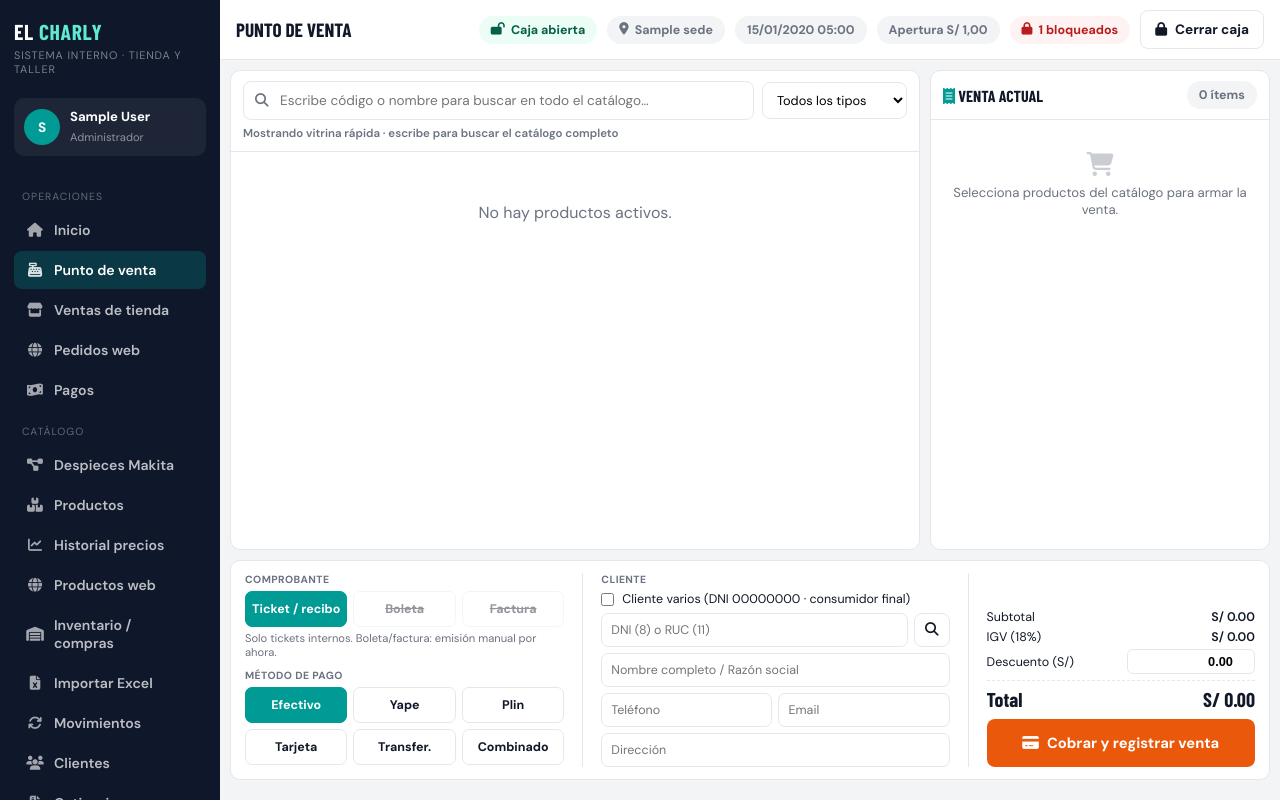
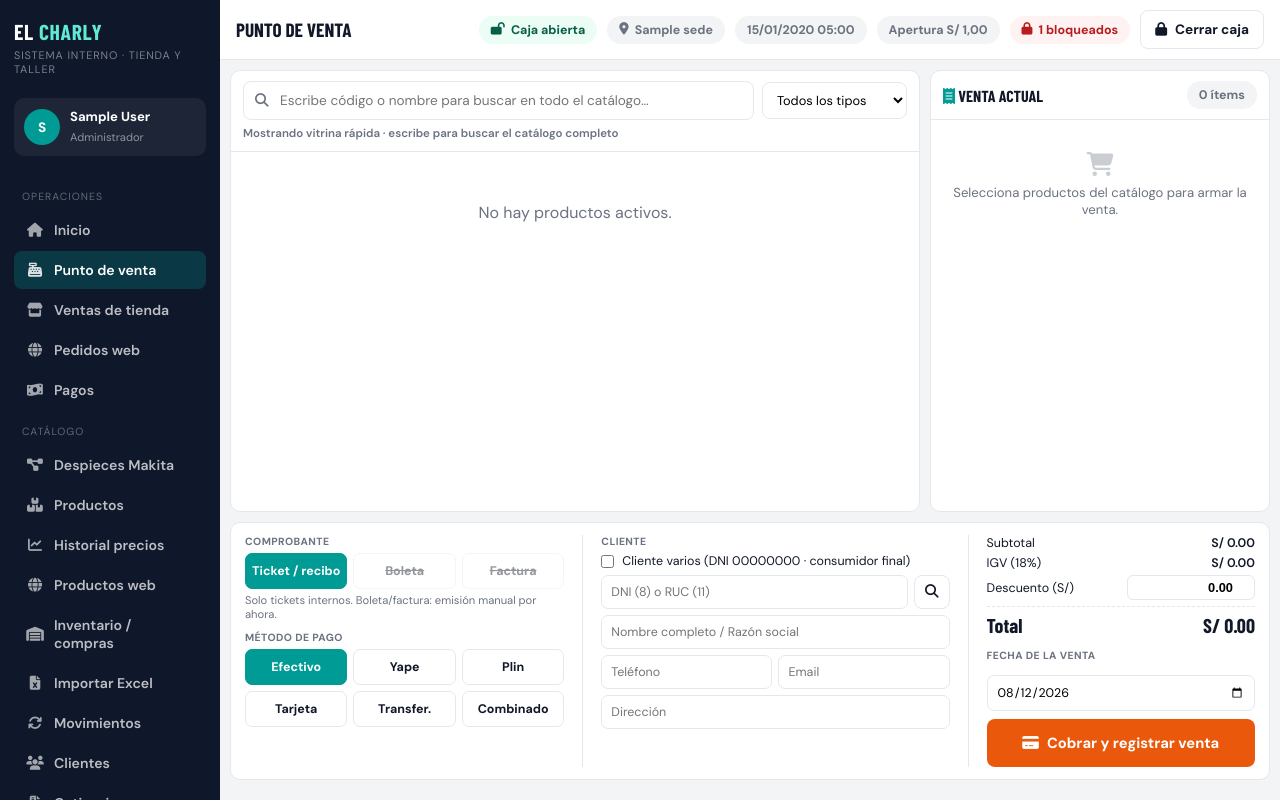
Before and after one commit to joelqm/elcharly, a Django app: page /pos/ in a window 1280 px wide. Run offline with Django 5.2, Linux system fonts and the light colour scheme; a user stored in the database is signed in; tables that the repository leaves empty hold one stand-in row (values such as "Sample post"); some web fonts are replaced.

Commit message:
Permitir cargar ventas del cuaderno en el POS sin tocar stock ni la caja de hoy.
Co-authored-by: Cursor <cursoragent@cursor.com>

```diff
--- a/apps/pedidos/admin.py
+++ b/apps/pedidos/admin.py
@@ -11,8 +11,8 @@ class DetallePedidoInline(TabularInline):
 
 
 class PedidoBaseAdmin(ModelAdmin):
-    list_display = ('numero_pedido', 'cliente', 'estado_badge', 'fecha_pedido', 'total', 'atendido_por')
-    list_filter = ('estado', 'fecha_pedido')
+    list_display = ('numero_pedido', 'cliente', 'estado_badge', 'es_historica', 'fecha_pedido', 'total', 'atendido_por')
+    list_filter = ('estado', 'es_historica', 'fecha_pedido')
     search_fields = ('numero_pedido', 'cliente__nombre_completo', 'cliente__dni_ruc')
     inlines = [DetallePedidoInline]
     ordering = ('-fecha_pedido',)
@@ -20,7 +20,7 @@ class PedidoBaseAdmin(ModelAdmin):
 
     fieldsets = (
         ('Información general', {
-            'fields': ('numero_pedido', 'cliente', 'canal', 'estado', 'atendido_por', 'caja_sesion')
+            'fields': ('numero_pedido', 'cliente', 'canal', 'estado', 'fecha_pedido', 'es_historica', 'atendido_por', 'caja_sesion')
         }),
         ('Totales', {
             'fields': ('subtotal', 'igv', 'total')
--- a/apps/pos/views.py
+++ b/apps/pos/views.py
@@ -9,6 +9,7 @@ from django.core.exceptions import PermissionDenied
 from django.db import transaction, models
 from django.db.models import Sum
 from django.utils import timezone
+from django.utils.dateparse import parse_date
 from django.urls import reverse, reverse_lazy
 from django.conf import settings
 
@@ -349,6 +350,7 @@ def registrar_venta(request):
                 'items': json.loads(raw_items) if isinstance(raw_items, str) else raw_items,
                 'pago_combinado': request.POST.get('pago_combinado', ''),
                 'idempotency_key': request.POST.get('idempotency_key', ''),
+                'fecha_venta': request.POST.get('fecha_venta', ''),
             }
             voucher_file = request.FILES.get('voucher')
         else:
@@ -418,7 +420,32 @@ def registrar_venta(request):
         if not items:
             return JsonResponse({'success': False, 'error': 'El carrito está vacío. Agrega al menos un producto.'}, status=400)
 
-        # Cliente: obligatorio nombre + documento, o explícito "varios" (DNI 00000000)
+        hoy_lima = timezone.localdate()
+        es_historica = False
+        fecha_historica = None
+        raw_fecha = (data.get('fecha_venta') or '').strip()
+        if raw_fecha:
+            fecha_historica = parse_date(raw_fecha)
+            if not fecha_historica:
+                return JsonResponse({
+                    'success': False,
+                    'error': 'Fecha de venta inválida. Usa el formato dd/mm/aaaa del selector.',
+                }, status=400)
+            if fecha_historica > hoy_lima:
+                return JsonResponse({
+                    'success': False,
+                    'error': 'No se puede registrar una venta con fecha futura.',
+                }, status=400)
+            es_historica = fecha_historica < hoy_lima
+
+        if es_historica:
+            fecha_pedido_dt = timezone.make_aware(
+                datetime.datetime.combine(fecha_historica, datetime.time(12, 0)),
+                timezone.get_current_timezone(),
+            )
+        else:
+            fecha_pedido_dt = timezone.now()
+
         # SUNAT: en boletas < S/700 se admite consumidor final; usamos 00000000 / Cliente Varios.
         CLIENTE_VARIOS_DNI = '00000000'
         usar_varios = data.get('cliente_varios') in (True, 'true', '1', 1)
@@ -500,7 +527,7 @@ def registrar_venta(request):
                     ),
                 }, status=400)
             disponible = stock_para_venta(producto, sede)
-            if disponible < cantidad:
+            if not es_historica and disponible < cantidad:
                 return JsonResponse({
                     'success': False,
                     'error': (
@@ -566,9 +593,16 @@ def registrar_venta(request):
             igv=igv,
             total=total_final,
             atendido_por=request.user,
-            caja_sesion=sesion,
+            caja_sesion=None if es_historica else sesion,
             sede=sede,
-            notas=f"Venta POS registrada en sesión {sesion.id}",
+            fecha_pedido=fecha_pedido_dt,
+            es_historica=es_historica,
+            notas=(
+                f"Venta histórica del cuaderno ({fecha_historica.strftime('%d/%m/%Y')}). "
+                "No descuenta stock ni entra a la caja abierta."
+                if es_historica
+                else f"Venta POS registrada en sesión {sesion.id}"
+            ),
         )
 
         # 4. Detalles + registro de equipos (series del cajero)
@@ -589,7 +623,7 @@ def registrar_venta(request):
             )
 
             if prod.tipo == Producto.TIPO_HERRAMIENTA or prod.familia_sap == 'EQUIPOS':
-                fecha_compra = timezone.now().date()
+                fecha_compra = fecha_historica if es_historica else timezone.now().date()
                 garantia_hasta = fecha_compra + datetime.timedelta(days=365)
 
                 for i in range(cant):
@@ -642,6 +676,7 @@ def registrar_venta(request):
                 pago=pago1,
                 usuario=request.user,
                 motivo_inventario=MovimientoInventario.MOTIVO_VENTA_POS,
+                descontar_stock=not es_historica,
             )
             pagos_creados = [pago1, pago2]
         else:
@@ -652,6 +687,7 @@ def registrar_venta(request):
                 referencia_externa=f"POS-SES-{sesion.id}-PED-{pedido.id}",
                 usuario=request.user,
                 motivo_inventario=MovimientoInventario.MOTIVO_VENTA_POS,
+                descontar_stock=not es_historica,
             )
             pagos_creados = [pago]
 
@@ -678,6 +714,9 @@ def registrar_venta(request):
             ruc_cliente=None,
             razon_social=None,
         )
+        if es_historica:
+            Pago.objects.filter(pedido=pedido).update(fecha_pago=fecha_pedido_dt)
+            TicketPOS.objects.filter(pk=ticket.pk).update(fecha_emision=fecha_pedido_dt)
 
         from apps.sistema.activity import registrar_actividad
         registrar_actividad(
--- a/templates/pos/base_interno.html
+++ b/templates/pos/base_interno.html
@@ -250,6 +250,7 @@
         }
         .pill-ok { background: #ecfdf5; color: #065f46; }
         .pill-muted { background: var(--bg); color: var(--muted); }
+        .pill-hist { background: #fff7ed; color: #9a3412; }
         .btn {
             display: inline-flex; align-items: center; justify-content: center; gap: 8px;
             padding: 10px 14px; border: none; border-radius: 8px;
--- a/templates/pos/dashboard.html
+++ b/templates/pos/dashboard.html
@@ -521,6 +521,11 @@
                        style="width:100%;text-align:right;border:1px solid var(--line);border-radius:6px;padding:4px 6px;font-weight:700;font-size:0.8rem;">
                 <div class="total-label"><span>Total</span><span class="total-value" id="pos-total">S/ 0.00</span></div>
             </div>
+            <label class="field-label" for="fecha_venta" style="margin-top:4px;">Fecha de la venta</label>
+            <input type="date" id="fecha_venta" class="crm-input" value="{% now 'Y-m-d' %}" max="{% now 'Y-m-d' %}">
+            <p id="aviso-historica" style="display:none;margin:0;font-size:.72rem;color:#9a3412;background:#fff7ed;border:1px solid #fed7aa;border-radius:6px;padding:6px 8px;">
+                Venta histórica: no modifica stock ni la caja de hoy.
+            </p>
             <button type="button" id="btn-submit-checkout" class="btn btn-pay">
                 <i class="fa-solid fa-credit-card"></i> Cobrar y registrar venta
             </button>
@@ -556,12 +561,33 @@ document.addEventListener('DOMContentLoaded', function () {
     const documentToggleItems = document.querySelectorAll('#document-toggle .toggle-item');
     const paymentToggleItems = document.querySelectorAll('#payment-toggle .toggle-item');
     const clienteVariosChk = document.getElementById('cliente_varios');
+    const fechaVentaInput = document.getElementById('fecha_venta');
+    const avisoHistorica = document.getElementById('aviso-historica');
+    const hoyISO = fechaVentaInput ? fechaVentaInput.max : '';
     let currentDocumentType = 'ticket';
     let currentMetodoPago = 'efectivo';
     let currentTipo = '';
     let currentCategoria = '';
 
     function money(n) { return 'S/ ' + Number(n).toFixed(2); }
+
+    function esVentaHistorica() {
+        const v = fechaVentaInput ? fechaVentaInput.value : '';
+        return !!(v && hoyISO && v < hoyISO);
+    }
+
+    function textoBotonCobrar() {
+        return esVentaHistorica()
+            ? '<i class="fa-solid fa-book"></i> Cobrar venta histórica'
+            : '<i class="fa-solid fa-credit-card"></i> Cobrar y registrar venta';
+    }
+
+    function syncFechaVentaUI() {
+        if (avisoHistorica) avisoHistorica.style.display = esVentaHistorica() ? 'block' : 'none';
+        if (btnSubmit && !btnSubmit.disabled) btnSubmit.innerHTML = textoBotonCobrar();
+    }
+
+    if (fechaVentaInput) fechaVentaInput.addEventListener('change', syncFechaVentaUI);
 
     function esc(s) {
         return String(s ?? '')
@@ -1021,7 +1047,9 @@ document.addEventListener('DOMContentLoaded', function () {
                 return;
             }
         }
-        if (!confirm('¿Confirmar venta de tienda y descontar stock?')) return;
+        if (!confirm(esVentaHistorica()
+            ? '¿Registrar venta histórica del cuaderno? No descuenta stock ni entra a la caja de hoy.'
+            : '¿Confirmar venta de tienda y descontar stock?')) return;
 
         let pagoCombinado = null;
         if (currentMetodoPago === 'combinado') {
@@ -1063,6 +1091,7 @@ document.addEventListener('DOMContentLoaded', function () {
             ? crypto.randomUUID()
             : ('pos-' + Date.now() + '-' + Math.random().toString(16).slice(2));
         fd.append('idempotency_key', idem);
+        if (fechaVentaInput && fechaVentaInput.value) fd.append('fecha_venta', fechaVentaInput.value);
 
         fetchRetry('{% url "pos:registrar_venta" %}', {
             method: 'POST',
@@ -1094,6 +1123,8 @@ document.addEventListener('DOMContentLoaded', function () {
                 documentToggleItems.forEach(i => i.classList.remove('active'));
                 documentToggleItems[0].classList.add('active');
                 currentDocumentType = 'ticket';
+                if (fechaVentaInput) fechaVentaInput.value = hoyISO;
+                syncFechaVentaUI();
                 fetchProducts();
             } else {
                 alert('Error: ' + data.error);
@@ -1102,7 +1133,7 @@ document.addEventListener('DOMContentLoaded', function () {
         .catch(() => alert('Sin conexión al registrar. Espera 2–3 s e inténtalo de nuevo (no se duplicará el cobro).'))
         .finally(() => {
             btnSubmit.disabled = false;
-            btnSubmit.innerHTML = '<i class="fa-solid fa-credit-card"></i> Cobrar y registrar venta';
+            btnSubmit.innerHTML = textoBotonCobrar();
         });
     });
 
--- a/templates/pos/hub_lista.html
+++ b/templates/pos/hub_lista.html
@@ -126,6 +126,9 @@
                             {% else %}
                             <span class="pill pill-muted">Web</span>
                             {% endif %}
+                            {% if obj.es_historica %}
+                            <span class="pill pill-hist">Histórica</span>
+                            {% endif %}
                         </td>
                         <td>{{ obj.cliente.nombre_completo }}</td>
                         <td><span class="pill pill-muted">{{ obj.get_estado_display }}</span></td>
--- a/templates/pos/hub_pedido_detalle.html
+++ b/templates/pos/hub_pedido_detalle.html
@@ -10,6 +10,7 @@
             {{ pedido.fecha_pedido|date:"d/m/Y H:i" }}
             · {{ pedido.get_canal_display }}
             · {{ pedido.get_estado_display }}
+            {% if pedido.es_historica %}· venta histórica{% endif %}
         </p>
     </div>
     <div style="display:flex;gap:8px;flex-wrap:wrap;">
@@ -34,6 +35,9 @@
         </p>
         <div class="det-action-row">
             <span class="pill pill-ok"><i class="fa-solid fa-handshake"></i> Entregado en tienda</span>
+            {% if pedido.es_historica %}
+            <span class="pill pill-hist">Histórica · no tocó stock ni caja</span>
+            {% endif %}
             {% if pedido.estado == 'cancelado' %}
             <span class="pill pill-warn">Cancelado</span>
             {% endif %}
```
Also changed, not shown: apps/pedidos/models.py (+8 -1 lines), apps/pedidos/services.py (+6 -2 lines), apps/pos/tests.py (+70 -0 lines), apps/pedidos/migrations/0006_pedido_es_historica_fecha_editable.py (added).
